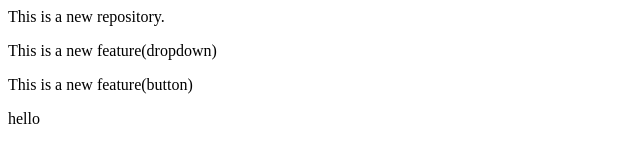
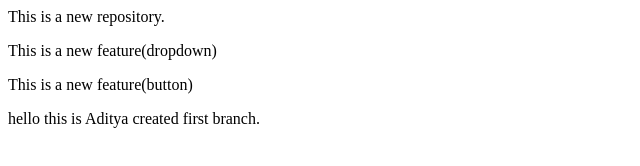
Before and after one commit to adityakar0808/RemoteRepo, a plain HTML site: page Index.html in a window 1280 px wide. Shown: the whole page, without its empty margins (0-640 px from the left). Drawn offline with Linux system fonts and the light colour scheme.

Commit message:
new change in feature

```diff
--- a/Index.html
+++ b/Index.html
@@ -1,4 +1,5 @@
 <p>This is a new repository.</p>
 <P>This is a new feature(dropdown)</P>
 <P>This is a new feature(button)</P>
-hello
+hello this is Aditya
+created first branch.
```
